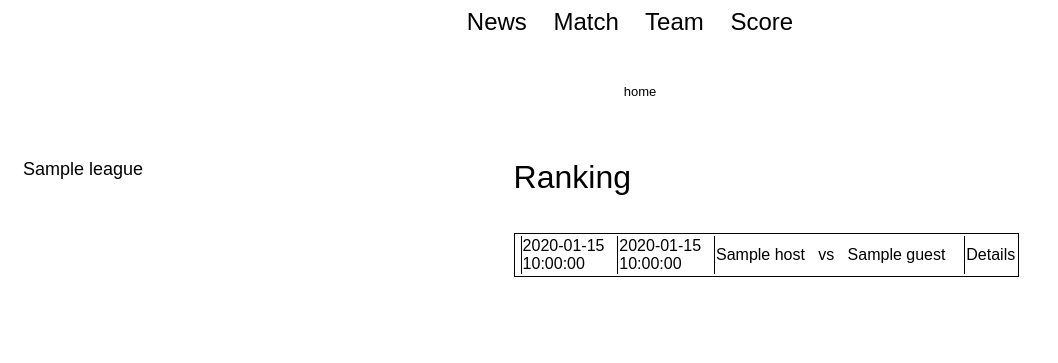
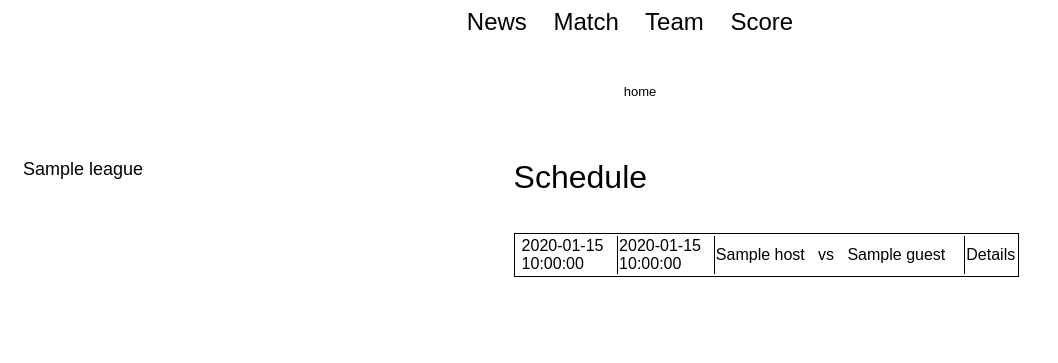
Before and after one commit to lawy623/db_proj, a Flask app: template templates/home_match.html in a window 1280 px wide. Shown: the top 363 px of the page, without its empty margins (0-1058 px from the left). Run offline with Flask 2, Linux system fonts and the light colour scheme; the template is opened without the code that fills it: most values are stand-ins (such as "Sample title", 1, 10 or a date in 2020); parts of the project's set-up code (start-up, migrations or seed data) failed here and were passed over.

Commit message:
home match

```diff
--- a/templates/home_match.html
+++ b/templates/home_match.html
@@ -34,19 +34,19 @@
         <div id="leagues" style="width:40%;height:100%;float:left;"><font size="4pt">
             {% for l in leagues %}
                 {% if l.nation == nation and l.level == level %}
-                    &nbsp;&nbsp;&nbsp;<a href="{{url_for('home_team', nation = l.nation, level = l.level )}}" style="color:#FF0000;">{{l.name}}</a><br><br><br>
+                    &nbsp;&nbsp;&nbsp;<a href="{{url_for('home_match', nation = l.nation, level = l.level )}}" style="color:#FF0000;">{{l.name}}</a><br><br><br>
                 {% else %}
-                    &nbsp;&nbsp;&nbsp;<a href="{{url_for('home_team', nation = l.nation, level = l.level )}}">{{l.name}}</a><br><br><br>
+                    &nbsp;&nbsp;&nbsp;<a href="{{url_for('home_match', nation = l.nation, level = l.level )}}">{{l.name}}</a><br><br><br>
                 {% endif %}
             {% endfor %}
         </div>
 
         <div id="Matches" style="width:40%;height:100%;float:left;"><font size="2pt">
-            <h> <font size="6pt"> Ranking </h><br><br>
+            <h> <font size="6pt"> Schedule </h><br><br>
             {% for m in matches %}
                 <table>
                 <tr>
-                    <td><td align="left" width="20%" style="border-left:1px solid black">{{m.date}}</td>
+                    <td><td align="left" width="20%">{{m.date}}</td>
                     <td><td align="left" width="20%" style="border-left:1px solid black">{{m.time}}</td>
                     <td><td align="left" width="80%" style="border-left:1px solid black">
                         <a href="{{url_for('team', nation = m.nation, level = m.level, cname = m.host )}}">{{m.host}}</a>
```
